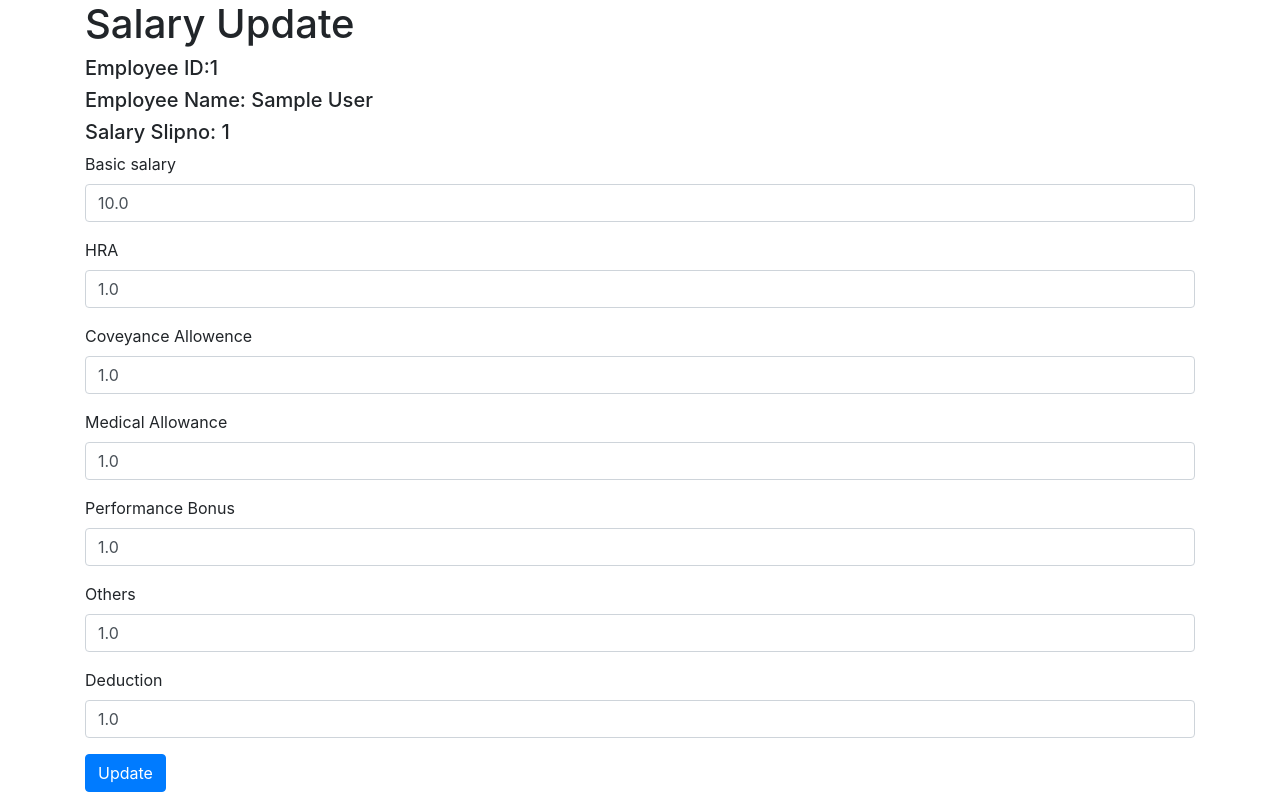
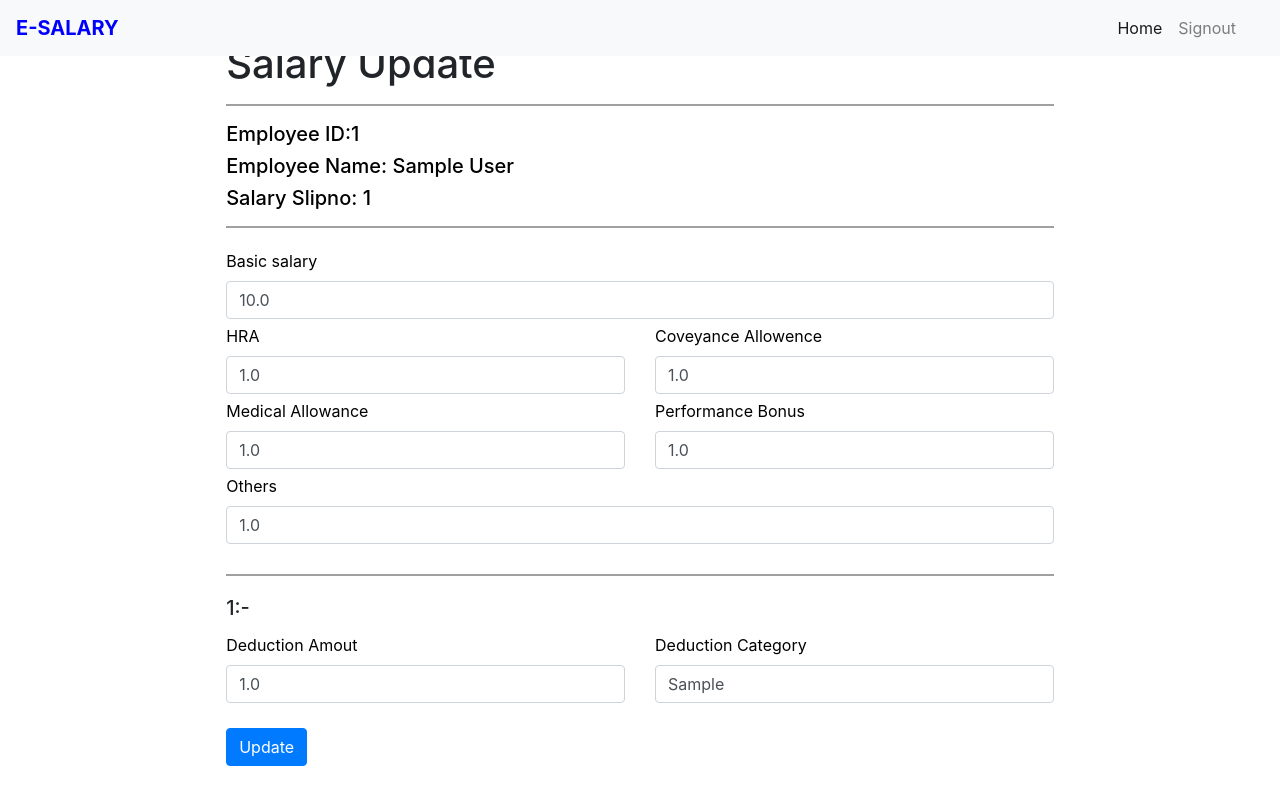
Before and after one commit to shamithakumari/Salary-Management, a Django app: page /details/history/update/1 in a window 1280 px wide. Run offline with Django 4.2, Linux system fonts and the light colour scheme; tables that the repository leaves empty hold one stand-in row (values such as "Sample post"); some libraries are stand-ins or nearby versions.

Commit message:
[shami] adds frontend part of salary update page

```diff
--- a/src/salary/views.py
+++ b/src/salary/views.py
@@ -217,14 +217,19 @@ def history_with_userid(request,userid):
 def salary_slip_update(request,slipno):
     if(request.method == 'GET'):
         salary = Salary.objects.get(pk = slipno)
-        deduction = Deduction.objects.filter(slipno = slipno).first()
-        print(deduction)
+        deductions = Deduction.objects.filter(slipno = slipno)
         context={
             'currentSalary' :salary,
-            'deduction': deduction
+            'deductions': deductions
         }
         return render(request,'salary/salary_update.html', context)
     else:
+        print("wooooo")
+        print(request.POST)
+        for deduction in request.POST['deductions']:
+            print(deduction)
+        print(request.POST['deductions'])
+        # print(request.POST['deductions'].split(","))
         Salary.objects.filter(pk=slipno).update(basic_salary = request.POST['basic_salary'],
         hra=request.POST['hra'],
         conveyance_allowance=request.POST['conveyance_allowance'],
--- a/src/static_in_env/css/salary_update.css
+++ b/src/static_in_env/css/salary_update.css
@@ -1,8 +1,48 @@
 *{
-    margin: 0;
-    padding: 0;
+    margin:0;
+    padding:0;
     box-sizing: border-box;
 }
 .container{
     margin-top: 40px;
+   width:67vw;
 }
+.div_line{
+    border:1px solid rgb(160, 160, 160);
+    background-color:rgb(160, 160, 160);
+}
+.col-12{
+    margin-top:5px;
+}
+.col-md-6{
+    margin-top:5px;
+}
+.div_deduct_line{
+    margin-top:30px;
+    margin-bottom:20px;
+
+    border:1px solid rgb(160, 160, 160);
+    background-color:rgb(160, 160, 160);
+}
+.btn-primary{
+
+    margin:25px 0 25px 0;
+}
+.employee_details h5{
+    font-size:20px;
+    color:black;
+}
+@media screen and (max-width:580px){
+    .employee_details h5{
+        font-size:15px;
+        color:black;
+    }
+}
+@media screen and (max-width:442px){
+h1{
+    font-size:25px;
+}
+}
+label{
+    color: black;
+}
--- a/src/templates/salary/salary_update.html
+++ b/src/templates/salary/salary_update.html
@@ -1,21 +1,29 @@
+{% load static%}
 <!DOCTYPE html>
 <html lang="en">
 <head>
+
     <meta charset="UTF-8">
     <meta http-equiv="X-UA-Compatible" content="IE=edge">
     <meta name="viewport" content="width=device-width, initial-scale=1.0">
+    <!-- <link rel="stylesheet" href="css/bootstrap.min.css">
+<script src="3.4.1/jquery.min.js"></script>
+<script src="3.4.0/js/bootstrap.min.js"></script>    -->
     <link rel="stylesheet" href="https://maxcdn.bootstrapcdn.com/bootstrap/4.0.0/css/bootstrap.min.css" integrity="sha384-Gn5384xqQ1aoWXA+058RXPxPg6fy4IWvTNh0E263XmFcJlSAwiGgFAW/dAiS6JXm" crossorigin="anonymous">
     <script src="https://code.jquery.com/jquery-3.2.1.slim.min.js" integrity="sha384-KJ3o2DKtIkvYIK3UENzmM7KCkRr/rE9/Qpg6aAZGJwFDMVNA/GpGFF93hXpG5KkN" crossorigin="anonymous"></script>
     <script src="https://cdnjs.cloudflare.com/ajax/libs/popper.js/1.12.9/umd/popper.min.js" integrity="sha384-ApNbgh9B+Y1QKtv3Rn7W3mgPxhU9K/ScQsAP7hUibX39j7fakFPskvXusvfa0b4Q" crossorigin="anonymous"></script>
     <script src="https://maxcdn.bootstrapcdn.com/bootstrap/4.0.0/js/bootstrap.min.js" integrity="sha384-JZR6Spejh4U02d8jOt6vLEHfe/JQGiRRSQQxSfFWpi1MquVdAyjUar5+76PVCmYl" crossorigin="anonymous"></script>
-
+    <link rel="stylesheet" href="{% static 'css/salary_update.css' %}">
     <title>Salary update</title>
+    {%include 'salary/navbar.html' %}
 </head>
 <body>
 
     <div class="container">
+        <h1>Salary Update</h1>
         <div class="employee_details">
-        <h1>Salary Update</h1>
+            <hr class="div_line">
+
 {% comment %}
            <h5>Employee ID:<span>{{employees.0.userid}}</span></h5>
             <h5>Employee Name:  <span>{{employees.0.user.get_full_name}}</span></h5>  {% endcomment %}
@@ -23,40 +31,72 @@
            <h5>Employee ID:<span>{{currentSalary.eid.userid}}</span></h5>
            <h5>Employee Name:  <span>{{currentSalary.eid.user.get_full_name}}</span></h5>
 
-        </div>
+
         <h5>Salary Slipno: <span>{{currentSalary.slipno}}</span> </h5>
 
-         <div class="form_class" >
+    </div>
+    <hr class="div_line">
+         <div class="form_class">
     <form  action="{% url 'salary_slip_update' currentSalary.slipno %}" method="post">
-        <div class="form-group">
+        <div class="row">
+        <div class="col-12">
             <label for="basic_salary">Basic salary</label>
             <input type="number" name="basic_salary" class="form-control" id="basic_salary" placeholder="In Rupees" value={{currentSalary.basic_salary}}>
         </div>
-        <div class="form-group">
+
+        <div class="col-md-6">
             <label for="hra">HRA</label>
             <input type="number" name="hra" class="form-control" id="hra" placeholder="In Rupees" value={{currentSalary.hra}}>
         </div>
-        <div class="form-group">
+        <div class="col-md-6">
             <label for="conveyance_allowance">Coveyance Allowence</label>
             <input type="number" name="conveyance_allowance" class="form-control" id="conveyance _allowance " placeholder="In Rupees" value={{currentSalary.conveyance_allowance}}>
         </div>
-        <div class="form-group">
+
+        <div class="col-md-6">
             <label for="medical_allowance">Medical Allowance</label>
             <input type="number" name="medical_allowance" class="form-control" id="medical_allowance" placeholder="In Rupees" value={{currentSalary.medical_allowance}}>
         </div>
-        <div class="form-group">
+        <div class="col-md-6">
             <label for="performance_bonus">Performance Bonus</label>
             <input type="number" name="performance_bonus" class="form-control" id="performance_bonus" placeholder="In Rupees" value={{currentSalary.performance_bonus}}>
         </div>
-        <div class="form-group">
+        <div class="col-12">
             <label for="others">Others</label>
             <input type="number" name="others" class="form-control" id="others" placeholder="In Rupees" value={{currentSalary.performance_bonus}}>
         </div>
+    </div>
+    <hr class="div_deduct_line">
+    <div class= "deduction_part">
+        {% for deduction in deductions %}
+        {% comment %} <div class="form-group">
+            <label for="deduction">Deduction Amout</label>
+            <input type="number" name = "deductions[{{forloop.counter}}][damt]"class="form-control" id="damt" placeholder="In Rupees" value={{deduction.damt}}>
+        </div>
         <div class="form-group">
-            <label for="deduction">Deduction</label>
-            <input type="number" class="form-control" id="others" placeholder="In Rupees" value={{deduction.damt}}>
+            <label for="deduction">Deduction Category</label>
+            <input type="text"  name = "deductions[{{forloop.counter}}][category]" class="form-control" id="others" placeholder="Catagory" value={{deduction.dcategory}}>
+        </div> {% endcomment %}
+
+        <div class="form-group">
+            <input type="hidden" name = "deductions[]"class="form-control" id="id" placeholder="In Rupees" value={{deduction.dedid}}>
         </div>
+        <h5>{{forloop.counter}}:-</h5>
+        <div class="row">
+        <div class="col-md-6">
+            <label for="deduction">Deduction Amout</label>
+            <input type="number" name = "deductions[]"class="form-control" id="damt" placeholder="In Rupees" value={{deduction.damt}}>
+        </div>
+        <div class="col-md-6">
+            <label for="deduction">Deduction Category</label>
+            <input type="text"  name = "deductions[]" class="form-control" id="others" placeholder="Catagory" value={{deduction.dcategory}}>
+        </div>
+        </div>
+        {% endfor %}
+    </div>
+    {% comment %} <div class="text-center"> {% endcomment %}
         <button type="submit" class="btn btn-primary">Update</button>
+        {% comment %} </div> {% endcomment %}
       </form>
     </div>
       </div>
```
Also changed, not shown: 1 other file.
